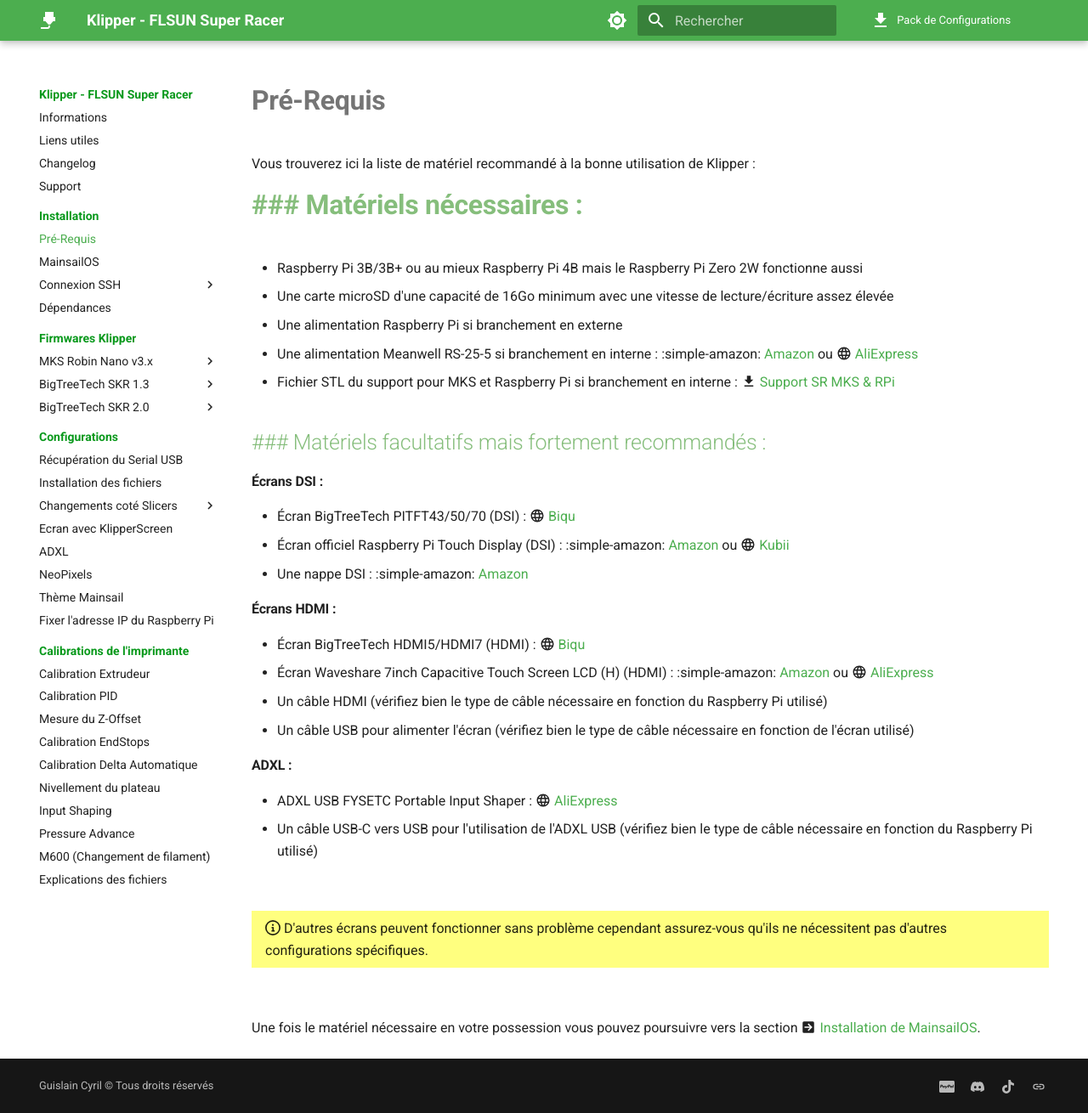
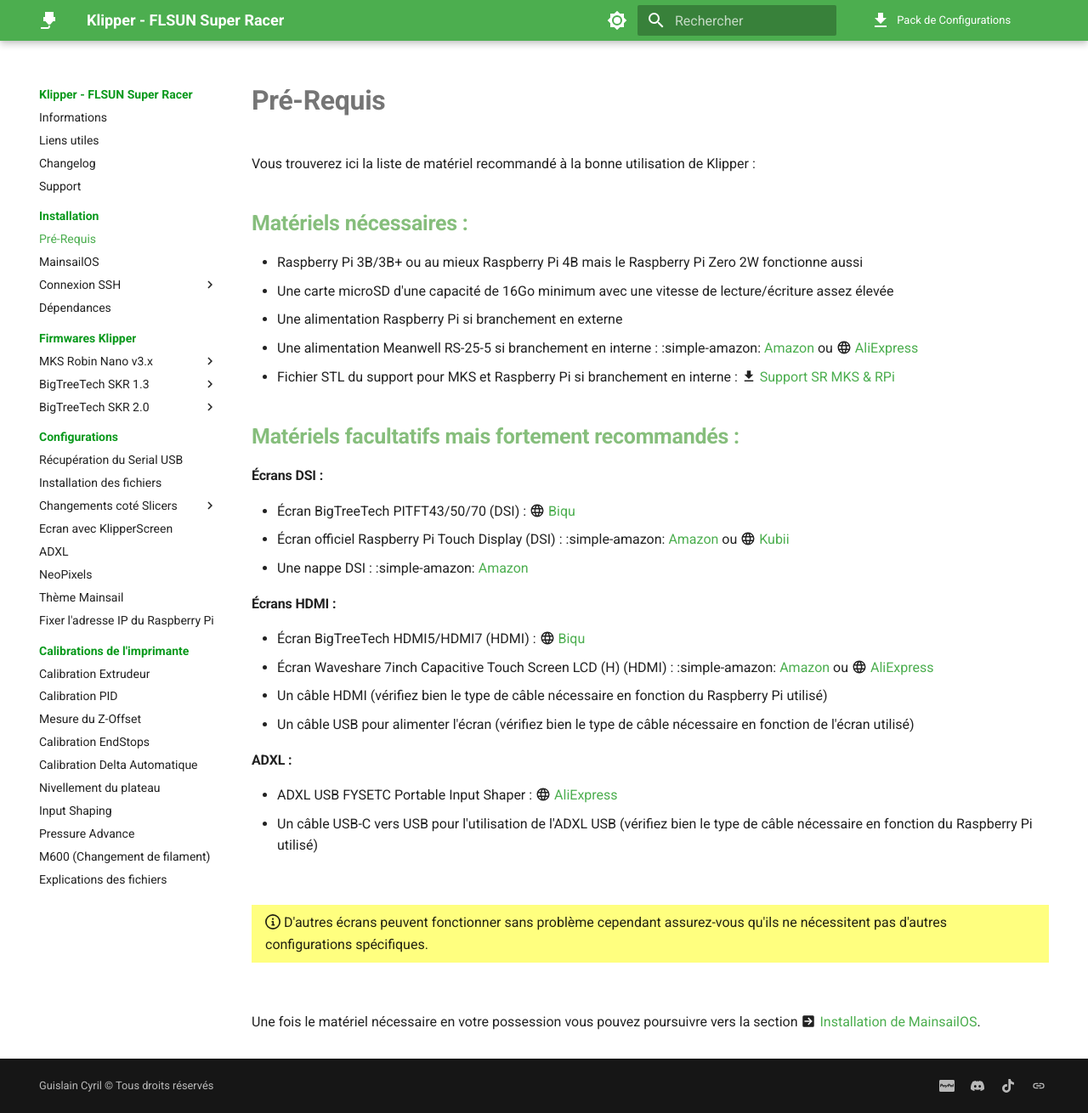
Before and after one commit to Guilouz/Klipper-Flsun-Super-Racer, an MkDocs documentation site: the page built from docs/installation/pre-requis.md, in a window 1280 px wide and 1310 px high. Shown: the whole window at 85% size. Built offline with MkDocs 1.6.1 and Material for MkDocs 9.7.7, drawn with Linux system fonts in a browser that asks for light colours; comment, search, counter and statistics services are not loaded.

Commit message:
Update pre-requis.md

```diff
--- a/docs/installation/pre-requis.md
+++ b/docs/installation/pre-requis.md
@@ -8,7 +8,7 @@
 Vous trouverez ici la liste de matériel recommandé à la bonne utilisation de Klipper :
 
 
-<h1 style="color:#86be7c">### Matériels nécessaires :</h1>
+<h2 style="color:#86be7c"><b>Matériels nécessaires :</b></h2>
 
 - Raspberry Pi 3B/3B+ ou au mieux Raspberry Pi 4B mais le Raspberry Pi Zero 2W fonctionne aussi
 - Une carte microSD d'une capacité de 16Go minimum avec une vitesse de lecture/écriture assez élevée
@@ -16,7 +16,7 @@
 - Une alimentation Meanwell RS-25-5 si branchement en interne : :simple-amazon: <a href="https://www.amazon.fr/LED-Alimentation-25W-MeanWell-RS-25-5/dp/B00MWQDAMU/" target="_blank">Amazon</a> ou :material-web: <a href="https://fr.aliexpress.com/item/4000383454624.html" target="_blank">AliExpress</a>
 - Fichier STL du support pour MKS et Raspberry Pi si branchement en interne : :material-download: <a href="https://github.com/Guilouz/Klipper-Flsun-Super-Racer/raw/main/Downloads/Support_SR_MKS_&_RPi_by_Guilouz.rar" target="_blank">Support SR MKS & RPi</a>
 
-<h2 style="color:#86be7c">### Matériels facultatifs mais fortement recommandés :</h2>
+<h2 style="color:#86be7c"><b>Matériels facultatifs mais fortement recommandés :</b></h2>
 
 #### Écrans DSI :
 
```
